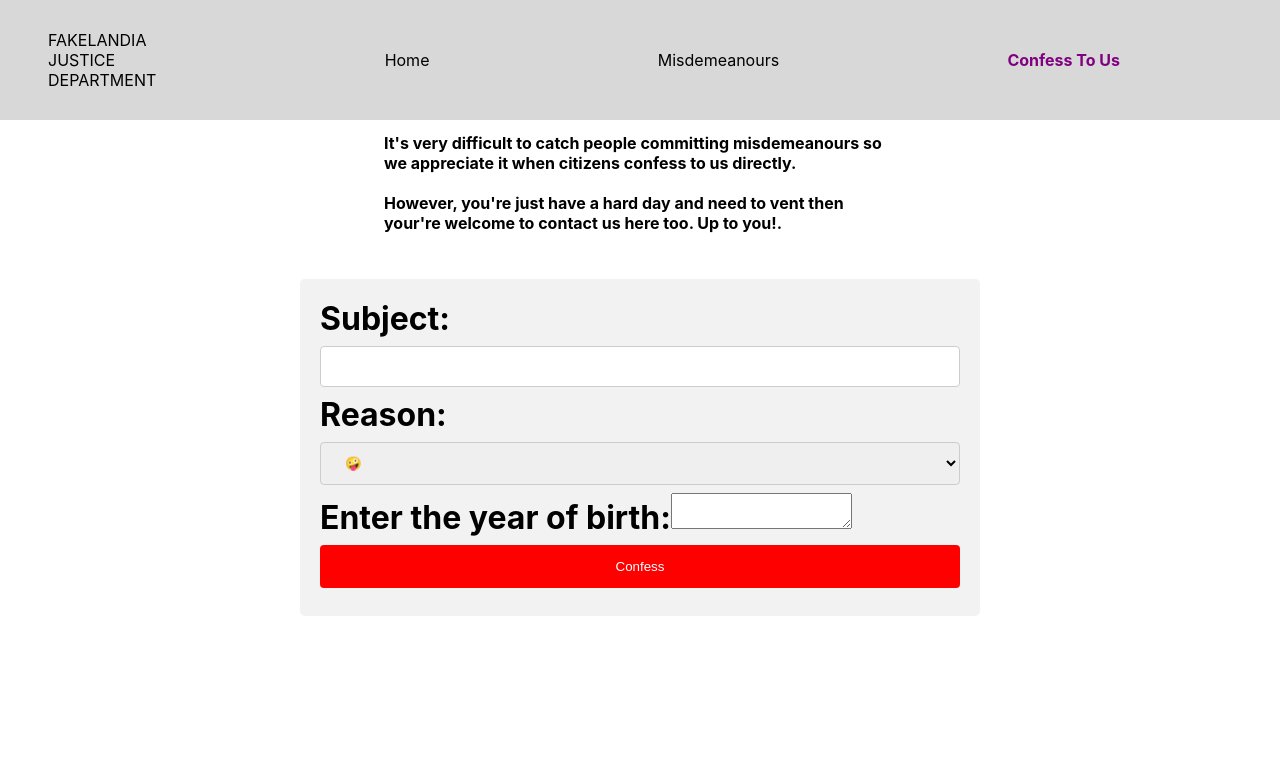
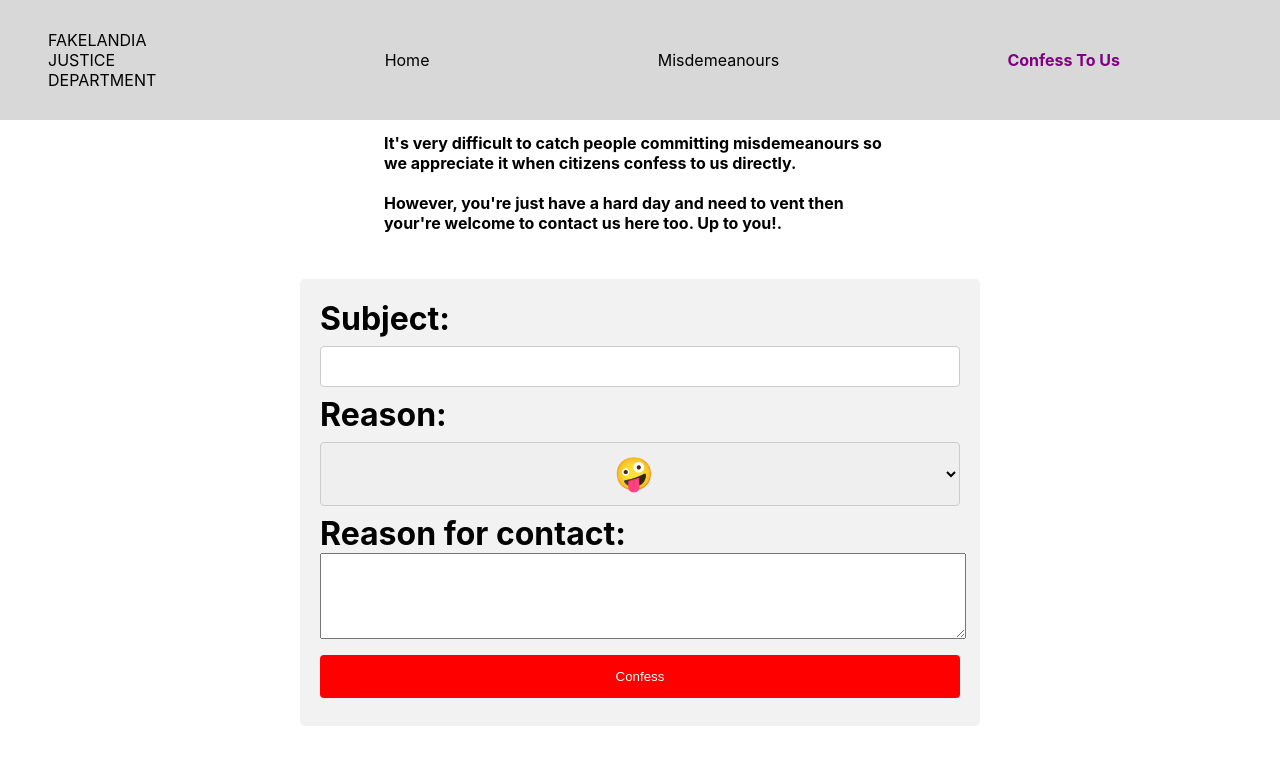
Before and after one commit to dclif/fakelandia, a React (Create React App) app: page /confessions in a window 1280 px wide. Shown: the top 764 px of the page. Built offline with nearby package versions, Linux system fonts and the light colour scheme.

Commit message:
styling form element

```diff
--- a/src/Form.tsx
+++ b/src/Form.tsx
@@ -42,6 +42,7 @@ const Form = () => {
                 </label>
                 <label>Reason:
                     <select
+                        style={{ textAlign: 'center', fontSize: "1em" }}
                         name="reason"
                         value={inputs.reason}
                         onChange={handleChange}>
@@ -52,8 +53,9 @@ const Form = () => {
                         <option value="talk">I just want to talk</option>
                     </select>
                 </label>
-                <label>Enter the year of birth:
+                <label>Reason for contact:
                     <textarea
+                        style={{ width: "100%", height: "6em" }}
                         name="details"
                         value={inputs.details}
                         onChange={handleChange}
--- a/src/components/Table.tsx
+++ b/src/components/Table.tsx
@@ -3,9 +3,6 @@ import React, { useState } from 'react'
 
 
 const Table = () => {
-
-
-
 
     const MisList = useMisdemeanours();
 
@@ -15,7 +12,6 @@ const Table = () => {
         const { value } = e.target;
         let newMis = MisList.filter((x: any) => x.misdemeanour === value).length === 0 ? MisList : MisList.filter((x: any) => x.misdemeanour === value)
         setLesMis(newMis)
-
     }
 
     const column = Object.keys(lesMis[0]);
```
